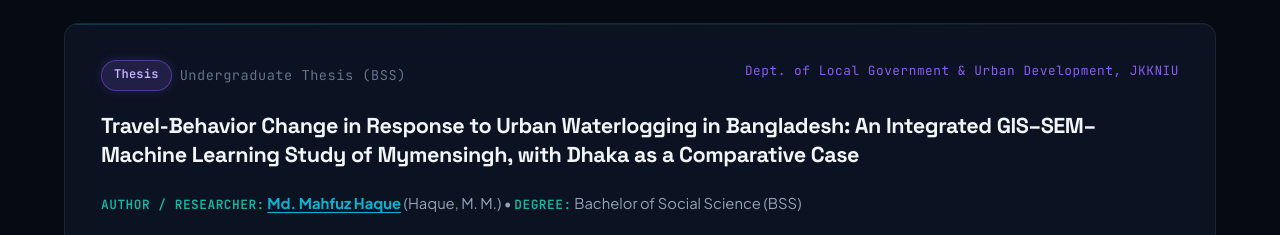
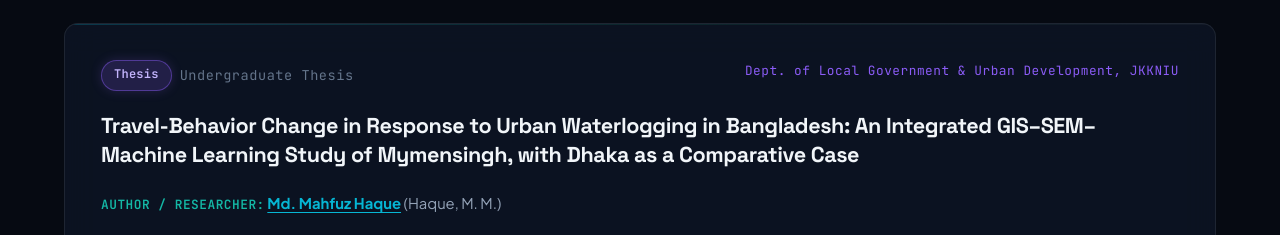
Before and after one commit to mahfuzhaque09/mahfuzhaque09.github.io, a plain HTML site: page index.html in a window 1280 px wide. Shown: the part 2737-2972 px from the top of the page. Drawn offline with Linux system fonts and the light colour scheme.

Commit message:
Update CSTP format to (ELSEVIER) 2026 and remove BSS from Undergraduate Thesis

```diff
--- a/index.html
+++ b/index.html
@@ -366,7 +366,7 @@
                   </span>
                 </div>
               </div>
-              <span class="mono-tag" style="color: var(--accent-cyan);">Case Studies on Transport Policy (ELSEVIER 2026)</span>
+              <span class="mono-tag" style="color: var(--accent-cyan);">Case Studies on Transport Policy (ELSEVIER) 2026</span>
             </div>
 
             <h3 class="pub-title">
@@ -406,7 +406,7 @@
                 <span>View Article (DOI)</span>
               </a>
               <button class="btn btn-secondary btn-sm"
-                data-copy="Hossain, M. I., Mazhar, M., Haque, M. M., Hossain, H., Rahman, M. M., & Rahman, A. (2026). Service Quality, User Heterogeneity, and Policy Priorities in Suburban Paratransit: A Case Study from Trishal, Bangladesh. Case Studies on Transport Policy (ELSEVIER 2026), DOI: 10.1016/j.cstp.2026.101998"
+                data-copy="Hossain, M. I., Mazhar, M., Haque, M. M., Hossain, H., Rahman, M. M., & Rahman, A. (2026). Service Quality, User Heterogeneity, and Policy Priorities in Suburban Paratransit: A Case Study from Trishal, Bangladesh. Case Studies on Transport Policy (ELSEVIER) 2026, DOI: 10.1016/j.cstp.2026.101998"
                 data-copy-label="Citation copied (APA format)!">
                 <svg width="14" height="14" fill="none" stroke="currentColor" viewBox="0 0 24 24">
                   <path stroke-linecap="round" stroke-linejoin="round" stroke-width="2"
@@ -422,7 +422,7 @@
             <div class="pub-header">
               <div class="pub-badges">
                 <span class="badge-status badge-thesis">Thesis</span>
-                <span class="pub-number mono-tag">Undergraduate Thesis (BSS)</span>
+                <span class="pub-number mono-tag">Undergraduate Thesis</span>
               </div>
               <span class="mono-tag" style="color: var(--accent-purple);">Dept. of Local Government &amp; Urban Development, JKKNIU</span>
             </div>
@@ -435,7 +435,7 @@
             <div class="pub-name-section">
               <p class="pub-meta">
                 <span class="pub-meta-label">Author / Researcher:</span>
-                <span class="pub-author-me">Md. Mahfuz Haque</span> (Haque, M. M.) &bull; <span class="pub-meta-label">Degree:</span> Bachelor of Social Science (BSS)
+                <span class="pub-author-me">Md. Mahfuz Haque</span> (Haque, M. M.)
               </p>
             </div>
 
@@ -458,7 +458,7 @@
 
             <div class="pub-actions">
               <button class="btn btn-secondary btn-sm"
-                data-copy="Haque, M. M. (2026). Travel-Behavior Change in Response to Urban Waterlogging in Bangladesh: An Integrated GIS–SEM–Machine Learning Study of Mymensingh, with Dhaka as a Comparative Case. Undergraduate Thesis (BSS), Department of Local Government & Urban Development, Jatiya Kabi Kazi Nazrul Islam University (JKKNIU)."
+                data-copy="Haque, M. M. (2026). Travel-Behavior Change in Response to Urban Waterlogging in Bangladesh: An Integrated GIS–SEM–Machine Learning Study of Mymensingh, with Dhaka as a Comparative Case. Undergraduate Thesis, Department of Local Government & Urban Development, Jatiya Kabi Kazi Nazrul Islam University (JKKNIU)."
                 data-copy-label="Citation copied!">
                 <svg width="14" height="14" fill="none" stroke="currentColor" viewBox="0 0 24 24">
                   <path stroke-linecap="round" stroke-linejoin="round" stroke-width="2"
@@ -945,7 +945,7 @@
               <div class="timeline-org">Jatiya Kabi Kazi Nazrul Islam University (JKKNIU), Trishal, Bangladesh</div>
               <ul class="timeline-bullets">
                 <li><strong>Cumulative GPA:</strong> 3.51 / 4.00 (Current).</li>
-                <li><strong>Undergraduate Thesis (BSS):</strong> Travel-Behavior Change in Response to Urban Waterlogging in Bangladesh: An Integrated GIS–SEM–Machine Learning Study of Mymensingh, with Dhaka as a Comparative Case.</li>
+                <li><strong>Undergraduate Thesis:</strong> Travel-Behavior Change in Response to Urban Waterlogging in Bangladesh: An Integrated GIS–SEM–Machine Learning Study of Mymensingh, with Dhaka as a Comparative Case.</li>
                 <li><strong>Relevant Coursework:</strong> Urban Planning &amp; Development; Environmental Design; Public Health; Local Governance, Law and Policy; Spatial Analytics.</li>
                 <li><strong>Honors &amp; Awards:</strong> University (Central) Scholarship (2024, 2025).</li>
               </ul>
```
